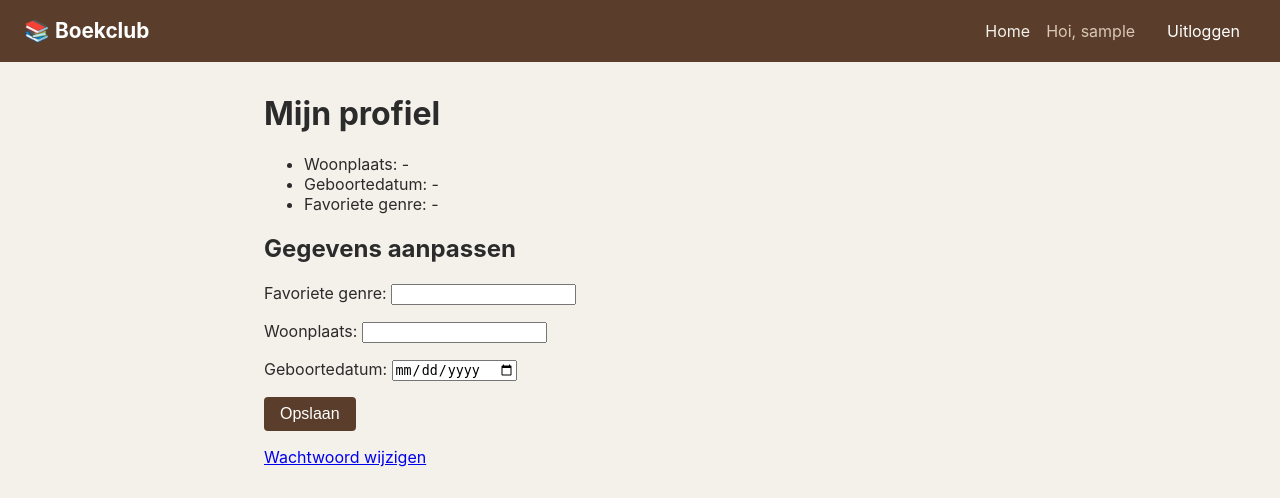
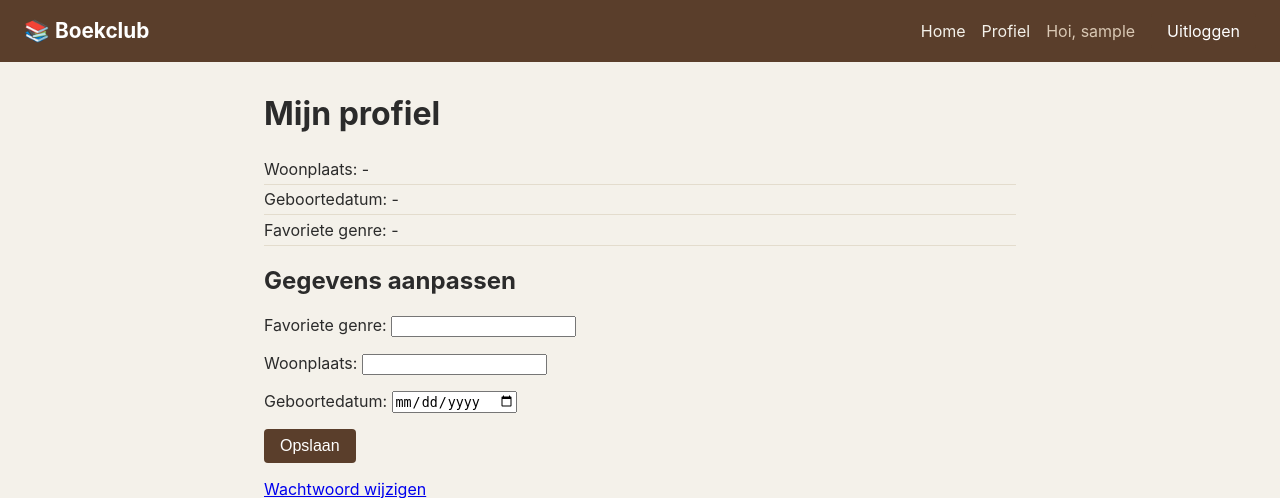
Before and after one commit to omidfayzihr/boekclub, a Django app: page /profiel/ in a window 1280 px wide. Shown: the top 498 px of the page. Run offline with Django 4.2, Linux system fonts and the light colour scheme; the visitor is signed in with stand-in values (Sample User, id 1).

Commit message:
Profiel-link in het menu en wat styling toegevoegd

```diff
--- a/base/static/base/css/styles.css
+++ b/base/static/base/css/styles.css
@@ -127,3 +127,13 @@ form button[type="submit"]:hover {
     color: #6b5a47;
     font-size: 0.9rem;
 }
+
+.profile-info {
+    list-style: none;
+    padding: 0;
+}
+
+.profile-info li {
+    padding: 0.3rem 0;
+    border-bottom: 1px solid #e3dccd;
+}
--- a/base/templates/base/menu.html
+++ b/base/templates/base/menu.html
@@ -3,6 +3,7 @@
     <div class="nav-links">
         <a href="{% url 'index' %}">Home</a>
         {% if user.is_authenticated %}
+            <a href="{% url 'profiel' %}">Profiel</a>
             <span class="nav-user">Hoi, {{ user.username }}</span>
             <form method="post" action="{% url 'logout' %}" class="logout-form">
                 {% csrf_token %}
```
